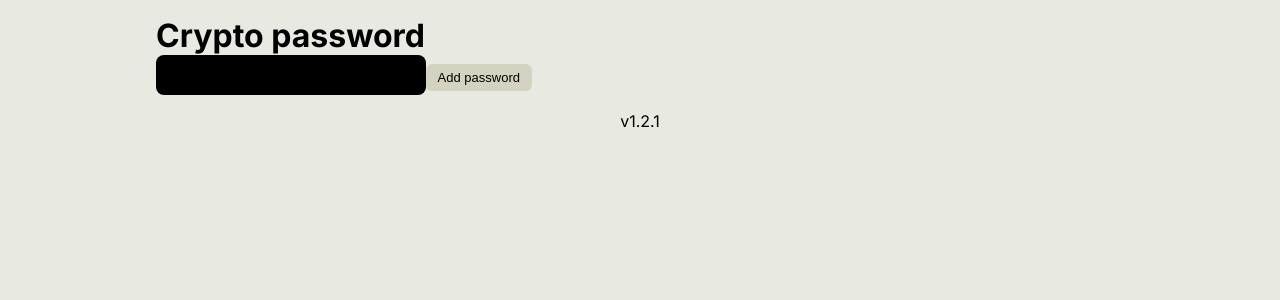
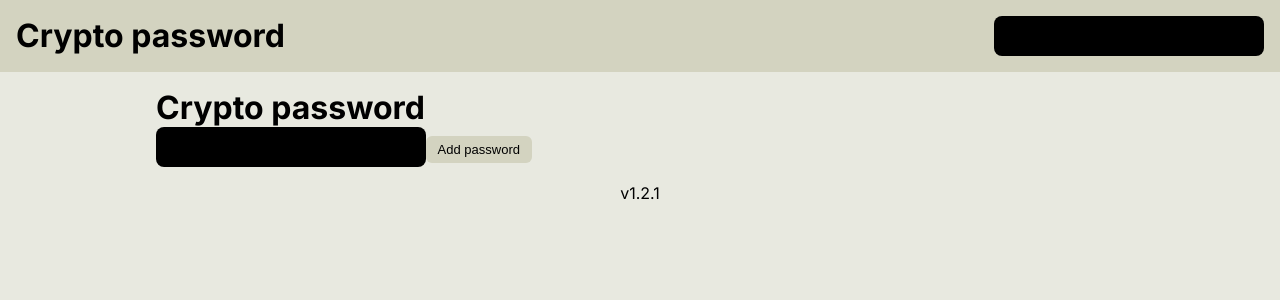
Before and after one commit to dagamdev/crypto-password, a Next.js app: page / in a window 1280 px wide. Shown: the top 300 px of the page. Built offline with nearby package versions, Linux system fonts and the light colour scheme; no server answers.

Commit message:
Use header component

```diff
--- a/src/app/layout.tsx
+++ b/src/app/layout.tsx
@@ -1,8 +1,9 @@
+import '@/styles/globals.css'
 import type { Metadata } from 'next'
 import { Inter } from 'next/font/google'
-import '@/styles/globals.css'
 import packageData from '../../package.json'
 import { Toaster } from 'sonner'
+import Header from '@/components/header'
 
 const inter = Inter({ subsets: ['latin'] })
 
@@ -22,6 +23,7 @@ export default function RootLayout ({
         <Toaster richColors position='top-center' theme='system' pauseWhenPageIsHidden offset={16} toastOptions={{
           className: 'toast'
         }} />
+        <Header />
         {children}
         <div style={{ textAlign: 'center' }}>
           <span>v{packageData.version}</span>
```
